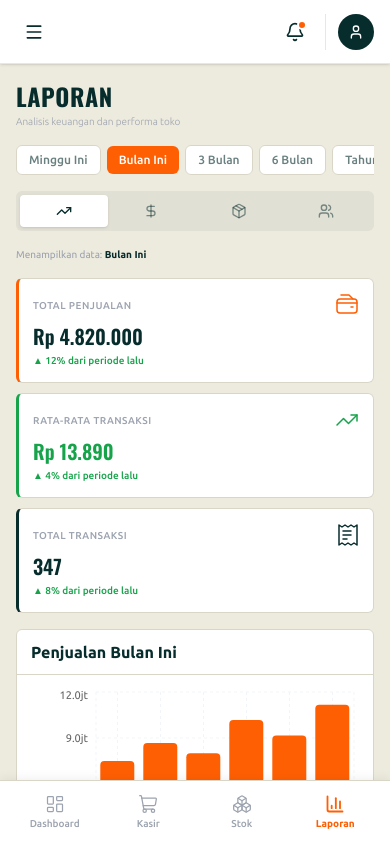
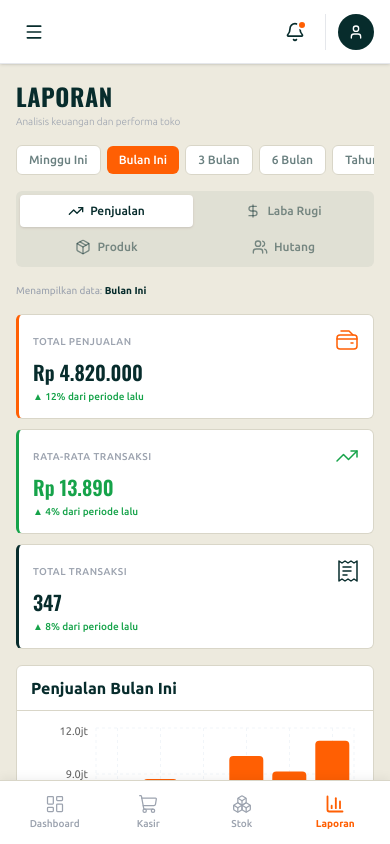
Before and after one commit to ersetdigital-sudo/Warung-Efge, a Next.js app: page /reports in a window 390 px wide. Built offline with nearby package versions, Linux system fonts and the light colour scheme.

Commit message:
auto: update from Kiro

```diff
--- a/src/app/(main)/reports/page.tsx
+++ b/src/app/(main)/reports/page.tsx
@@ -140,11 +140,11 @@ export default function ReportsPage() {
         )}
       </div>
 
-      {/* Tabs - grid on mobile, not scrollable */}
-      <div className="grid grid-cols-4 sm:flex sm:gap-1 bg-[#072C2C]/5 rounded-md p-1">
+      {/* Tabs - 2x2 grid on mobile, inline on desktop */}
+      <div className="grid grid-cols-2 sm:flex sm:gap-1 bg-[#072C2C]/5 rounded-md p-1 gap-1">
         {reports.map((r) => (
-          <button key={r.id} onClick={() => setActiveReport(r.id)} className={`flex items-center justify-center sm:justify-start gap-1 sm:gap-1.5 px-2 sm:px-3 lg:px-4 py-2 rounded text-[11px] sm:text-xs lg:text-sm font-medium transition-all cursor-pointer whitespace-nowrap ${activeReport === r.id ? "bg-white text-[#072C2C] shadow-sm" : "text-[#072C2C]/50 hover:text-[#072C2C]/80"}`}>
-            <r.icon className="w-4 h-4" /><span className="hidden sm:inline">{r.label}</span>
+          <button key={r.id} onClick={() => setActiveReport(r.id)} className={`flex items-center justify-center gap-1.5 px-3 py-2 rounded text-xs sm:text-sm font-medium transition-all cursor-pointer whitespace-nowrap ${activeReport === r.id ? "bg-white text-[#072C2C] shadow-sm" : "text-[#072C2C]/50 hover:text-[#072C2C]/80"}`}>
+            <r.icon className="w-4 h-4" />{r.label}
           </button>
         ))}
       </div>
```
